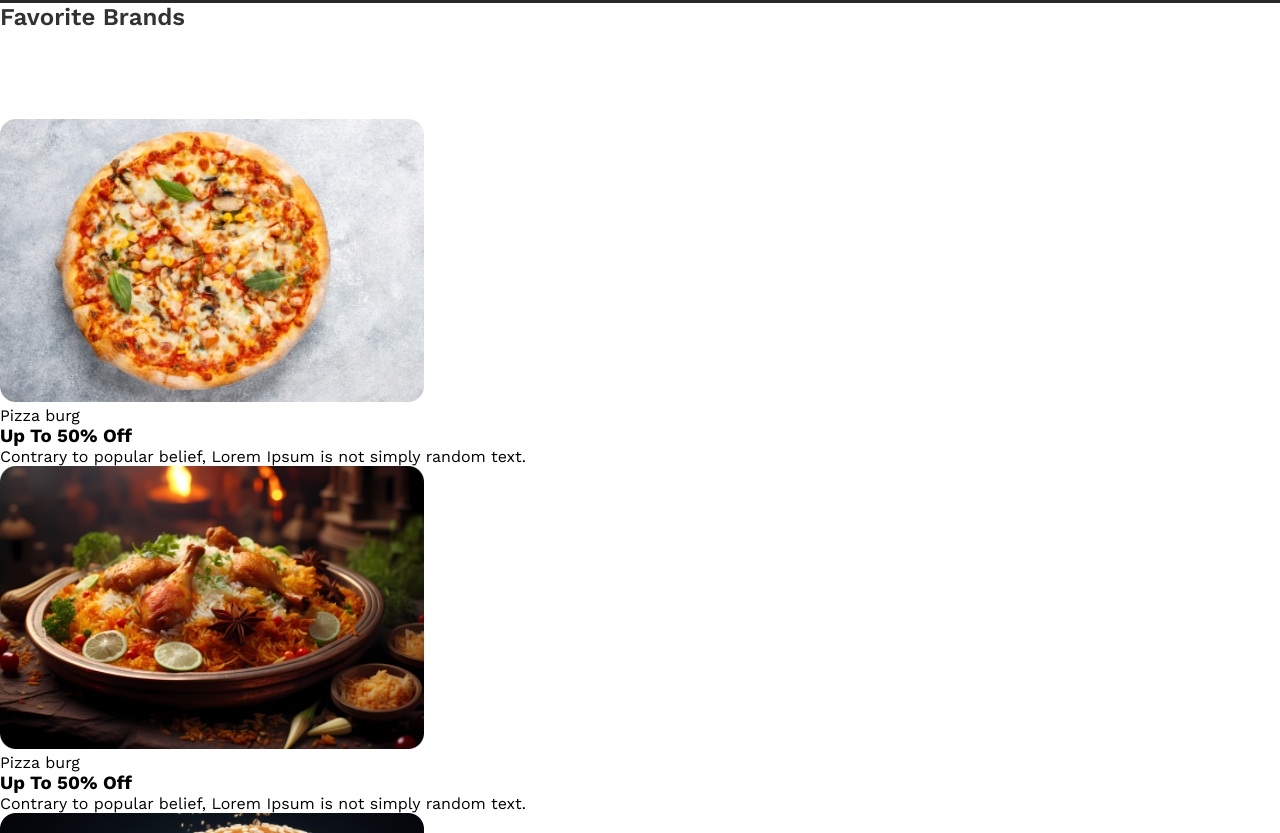
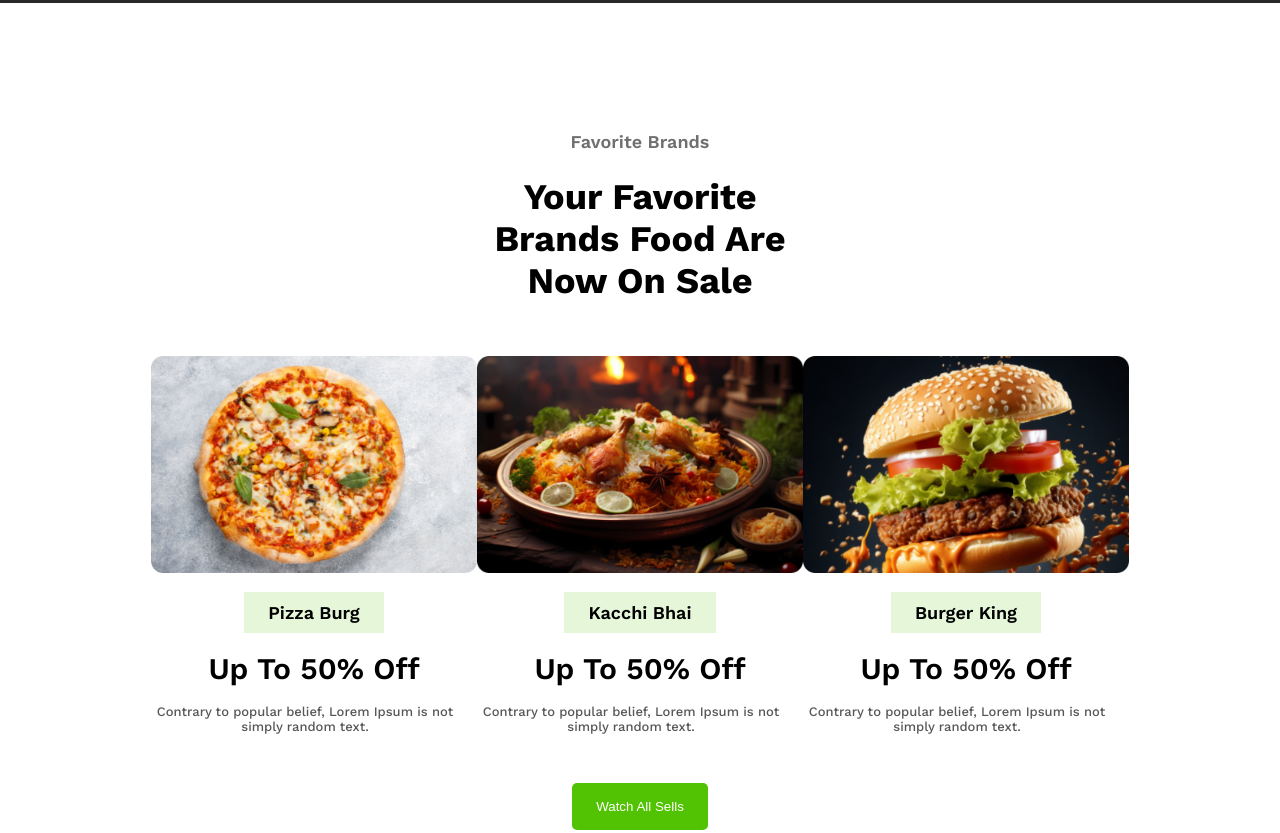
Before and after one commit to Sadia492/cooking-project, a plain HTML site: page index.html in a window 1280 px wide. Shown: the part 704-1537 px from the top of the page. Drawn offline with nearby package versions, Linux system fonts and the light colour scheme; grey boxes are pictures that could not be loaded.

Commit message:
offer section done

```diff
--- a/index.html
+++ b/index.html
@@ -44,7 +44,7 @@
             </div>
             <div class="item">
               <img src="assets/biriyani.png" alt="pizza" /><br />
-              <span>Pizza burg</span>
+              <span>kacchi bhai</span>
               <h3>Up To 50% Off</h3>
               <p>
                 Contrary to popular belief, Lorem Ipsum is not simply random
@@ -53,7 +53,7 @@
             </div>
             <div class="item">
               <img src="assets/burger.png" alt="pizza" /><br />
-              <span>Pizza burg</span>
+              <span>burger king</span>
               <h3>Up To 50% Off</h3>
               <p>
                 Contrary to popular belief, Lorem Ipsum is not simply random
@@ -61,6 +61,9 @@
               </p>
             </div>
           </div>
+          <div class="btn-primary">
+            <button>Watch All Sells</button>
+          </div>
         </div>
       </section>
     </main>
--- a/styles/style.css
+++ b/styles/style.css
@@ -60,6 +60,57 @@
 }
 /* offer section */
 .offer p,
-h3 {
+.offer h2 {
   color: black;
+  text-align: center;
 }
+.items {
+  display: flex;
+  justify-content: center;
+}
+.offer {
+  margin: 128px 231px 137px 231px;
+}
+.items img {
+  width: 326px;
+  height: 217px;
+}
+.offer h2 {
+  margin: 12px 241px 36px 241px;
+  font-size: 36px;
+}
+.offer p {
+  font-size: 18px;
+  color: rgb(16, 16, 16);
+  opacity: 60%;
+}
+.offer .btn-primary {
+  text-align: center;
+  padding-top: 49px;
+}
+.item {
+  display: flex;
+  flex-direction: column;
+  justify-content: center;
+  align-items: center;
+}
+.item span {
+  text-transform: capitalize;
+  background-color: rgba(82, 195, 3, 0.15);
+  font-size: 18px;
+  font-weight: 600;
+  padding: 10px 24px 10px 24px;
+  margin-bottom: 18px;
+}
+.item h3 {
+  font-size: 30px;
+  font-weight: 600;
+  margin-bottom: 18px;
+}
+.item p {
+  font-weight: 500;
+  font-size: 13px;
+  padding-right: 18px;
+  color: rgb(16, 16, 16);
+  opacity: 70%;
+}
```
